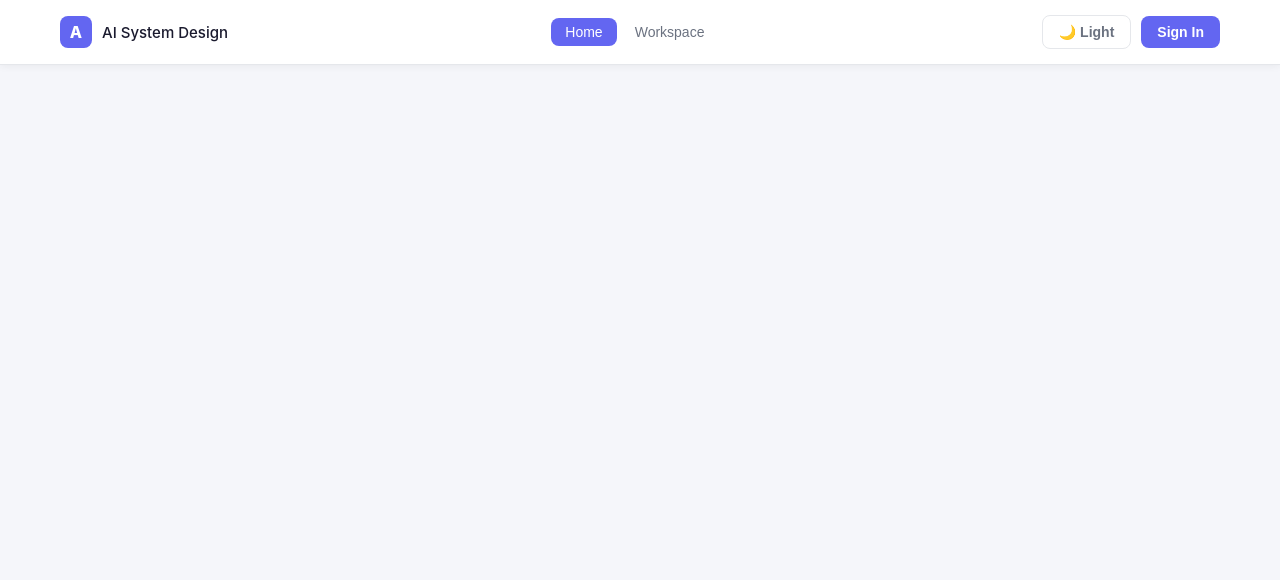
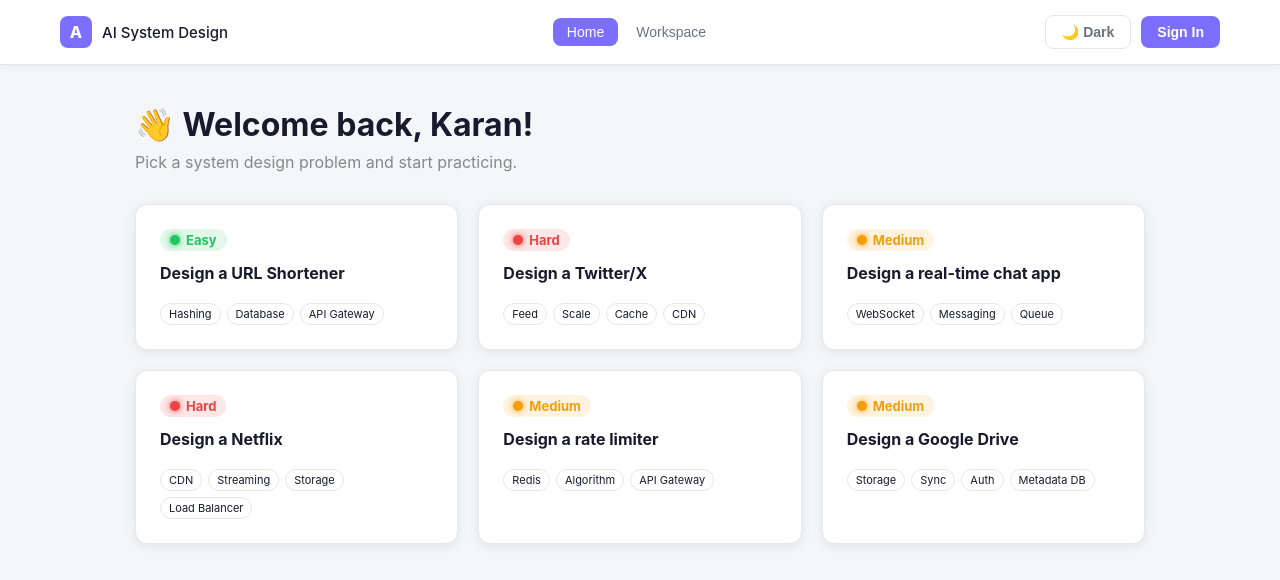
Before and after one commit to Ai-System-Design-Mentor/Ai-System-Design-Mentor, a React app in the folder frontend/: page / in a window 1280 px wide. Shown: the top 580 px of the page. Built offline with nearby package versions, Linux system fonts and the light colour scheme; the HTML template or start-up script is replaced by a standard one.

Commit message:
HomePage Content Done

```diff
--- a/frontend/src/App.jsx
+++ b/frontend/src/App.jsx
@@ -1,17 +1,24 @@
 import { Routes, Route, Navigate } from "react-router-dom";
 import Navbar          from "./components/Navbar";
-// import ProtectedRoute  from "./components/ProtectedRoute";
-// import AuthPage        from "./pages/AuthPage";
-// import HomePage        from "./pages/HomePage";
-// import WorkspacePage   from "./pages/WorkspacePage";
-// import ResultPage      from "./pages/ResultPage";
-// import DashboardPage   from "./pages/DashboardPage";
-// import ProfilePage     from "./pages/ProfilePage";
+import HomePage        from "./pages/HomePage";
+import WorkspacePage   from "./pages/WorkspacePage";
 
 export default function App() {
   return (
     <>
       <Navbar />
+      <Routes>
+        {/* Protected */}
+        <Route path="/" element={
+        <HomePage/>
+        } />
+        <Route path="/workspace" element={
+            <WorkspacePage/>
+        } />
+
+        {/* Fallback */}
+        <Route path="*" element={<Navigate to="/" replace />} />
+      </Routes>
     </>
   );
 }
--- a/frontend/src/components/Navbar.jsx
+++ b/frontend/src/components/Navbar.jsx
@@ -57,7 +57,7 @@ export default function Navbar() {
           title="Toggle Theme"
           aria-label="Toggle Theme"
         >
-          {theme === "light" ? "🌙 Light" : "☀️ Dark"}
+          {theme === "light" ? "🌙 Dark" : "☀️ Light"}
         </button>
 
         {/* Simple Login Button */}
--- a/frontend/src/components/Navbar.module.css
+++ b/frontend/src/components/Navbar.module.css
@@ -72,7 +72,6 @@
 }
 
 .themeBtn {
-    /* font-weight: 0; */
     font-size: 14px;
     padding: 6px 10px;
 }
--- a/frontend/src/index.css
+++ b/frontend/src/index.css
@@ -5,14 +5,14 @@
     --text-muted: #6b7280;
     --text-faint: #9ca3af;
     --border: #e5e7eb;
-    --accent: #6366f1;
+    --accent: #7c6fff;
     --accent-hover: #4f46e5;
     --danger: #ef4444;
 }
 
 [data-theme="dark"] {
-    --bg: #0f0f1a;
-    --bg-card: #1c1c2e;
+    --bg: #0d0d0f;
+    --bg-card: #141416;
     --text: #f1f5f9;
     --text-muted: #94a3b8;
     --text-faint: #64748b;
--- /dev/null
+++ b/frontend/src/pages/Home.css
@@ -0,0 +1,74 @@
+.home{
+    max-width: 1050px;
+    margin: 0 auto;
+    padding: 40px 20px;
+}
+
+.headline{
+    margin-bottom: 8px;
+}
+
+.headPara{
+    color: #888;
+    margin-bottom: 32px;
+}
+
+.problems{
+    display: grid;
+    grid-template-columns: repeat(auto-fill, minmax(260px, 1fr));
+    gap: 20px;
+}
+
+.problems_components{
+    background-color: var(--bg-card);
+    border-radius: 12px;
+    padding: 24px;
+    box-shadow: 0 2px 12px rgba(0, 0, 0, 0.08);
+    cursor: pointer;
+    border: 1px solid var(--border);
+    transition: transform 0.15s;
+}
+
+.problem_diff{
+    font-size: 13px;
+    font-weight: 700;
+    padding: 3px 10px;
+    border-radius: 20px;
+}
+
+.problem_tags{
+    font-size: 11px;
+    background-color: var(--bg-card);
+    border: 1px solid var(--border);
+    color: var(--text);
+    border-radius: 12px;
+    padding: 3px 8px;
+}
+
+.dot{
+    width: 10px;
+    height: 10px;
+    border-radius: 50%;
+    display: inline-block;
+    margin-right: 6px;
+    position: relative;
+    background: currentColor;
+    box-shadow: 0 0 6px currentColor;
+}
+
+.problem_title{
+    margin: 0 0 20px;
+    font-size: 16px;
+}
+
+.problem_tag{
+    display: flex;
+    flex-wrap: wrap;
+    gap: 6px;
+}
+
+.problem_box{
+    display: flex;
+    align-items: center;
+    margin-bottom: 12px;
+}
--- a/frontend/src/pages/HomePage.jsx
+++ b/frontend/src/pages/HomePage.jsx
@@ -1,12 +1,59 @@
-import React from 'react';
+import React, { useState, useRef, useEffect, use } from 'react';
+import { useNavigate } from 'react-router-dom';
+import './Home.css';
+import '../index.css';
 
-function App() {
-  return (
-    <div>
-      <h1>Hello, world!</h1>
+export default function HomePage() {
+    const navigate = useNavigate();
+    const problems = [
+        { id: 1, title: "Design a URL Shortener", difficulty: "Easy", tags: ["Hashing", "Database", "API Gateway"] },
+        { id: 2, title: "Design a Twitter/X", difficulty: "Hard", tags: ["Feed", "Scale", "Cache", "CDN"] },
+        { id: 3, title: "Design a real-time chat app", difficulty: "Medium", tags: ["WebSocket", "Messaging", "Queue"] },
+        { id: 4, title: "Design a Netflix", difficulty: "Hard", tags: ["CDN", "Streaming", "Storage", "Load Balancer"] },
+        { id: 5, title: "Design a rate limiter", difficulty: "Medium", tags: ["Redis", "Algorithm", "API Gateway"] },
+        { id: 6, title: "Design a Google Drive", difficulty: "Medium", tags: ["Storage", "Sync", "Auth", "Metadata DB"] },
+    ];
 
-    </div>
-  );
+    const colors = { Easy: "#22c55e", Medium: "#f59e0b", Hard: "#ef4444" };
+
+    return (
+        <div className="home">
+            <h1 className="headline">👋 Welcome back, Karan!</h1>
+            <p className="headPara">Pick a system design problem and start practicing.</p>
+
+            <div className="problems">
+                {problems.map((p) => (
+                    <div key={p.id}
+                        onClick={() => navigate("/workspace")}
+                        className='problems_components'
+                        onMouseEnter={(e) => e.currentTarget.style.transform = "translateY(-3px)"}
+                        onMouseLeave={(e) => e.currentTarget.style.transform = "translateY(0)"}
+                    >
+                        <div className='problem_box'>
+                            <span
+                                className="problem_diff"
+                                style={{
+                                    background: colors[p.difficulty] + "20",
+                                    color: colors[p.difficulty]
+                                }}
+                            >
+                                <span
+                                    className="dot"
+                                    style={{ backgroundColor: colors[p.difficulty] }}
+                                ></span>
+
+                                {p.difficulty}
+                            </span>
+                        </div>
+                        <h3 className='problem_title' >{p.title}</h3>
+                        <div className='problem_tag'>
+                            {p.tags.map((t) => (
+                                <span key={t} className="problem_tags">{t}</span>
+                            ))}
+                        </div>
+                    </div>
+                ))}
+            </div>
+        </div>
+    )
 }
-
-export default App;
```
